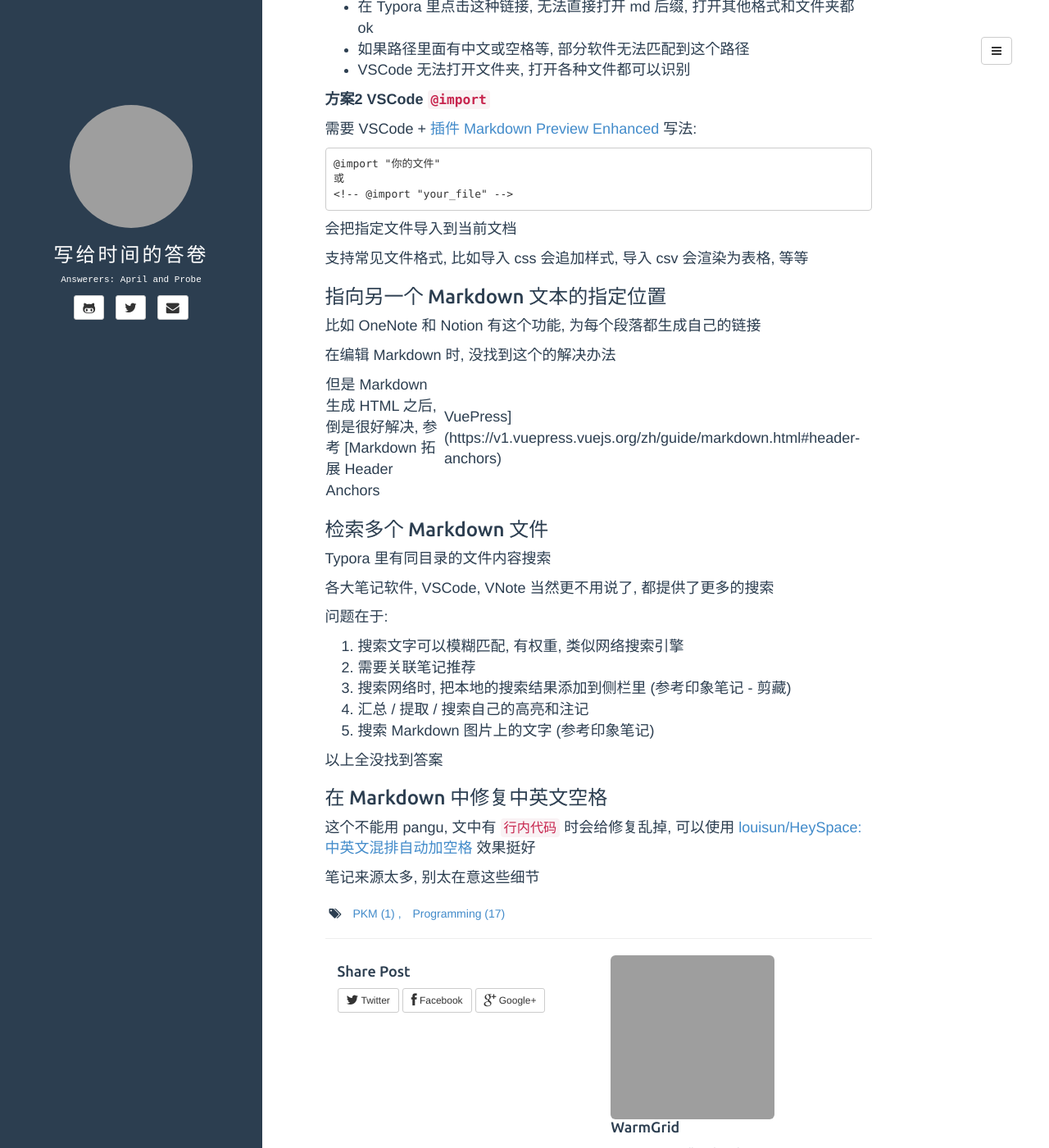
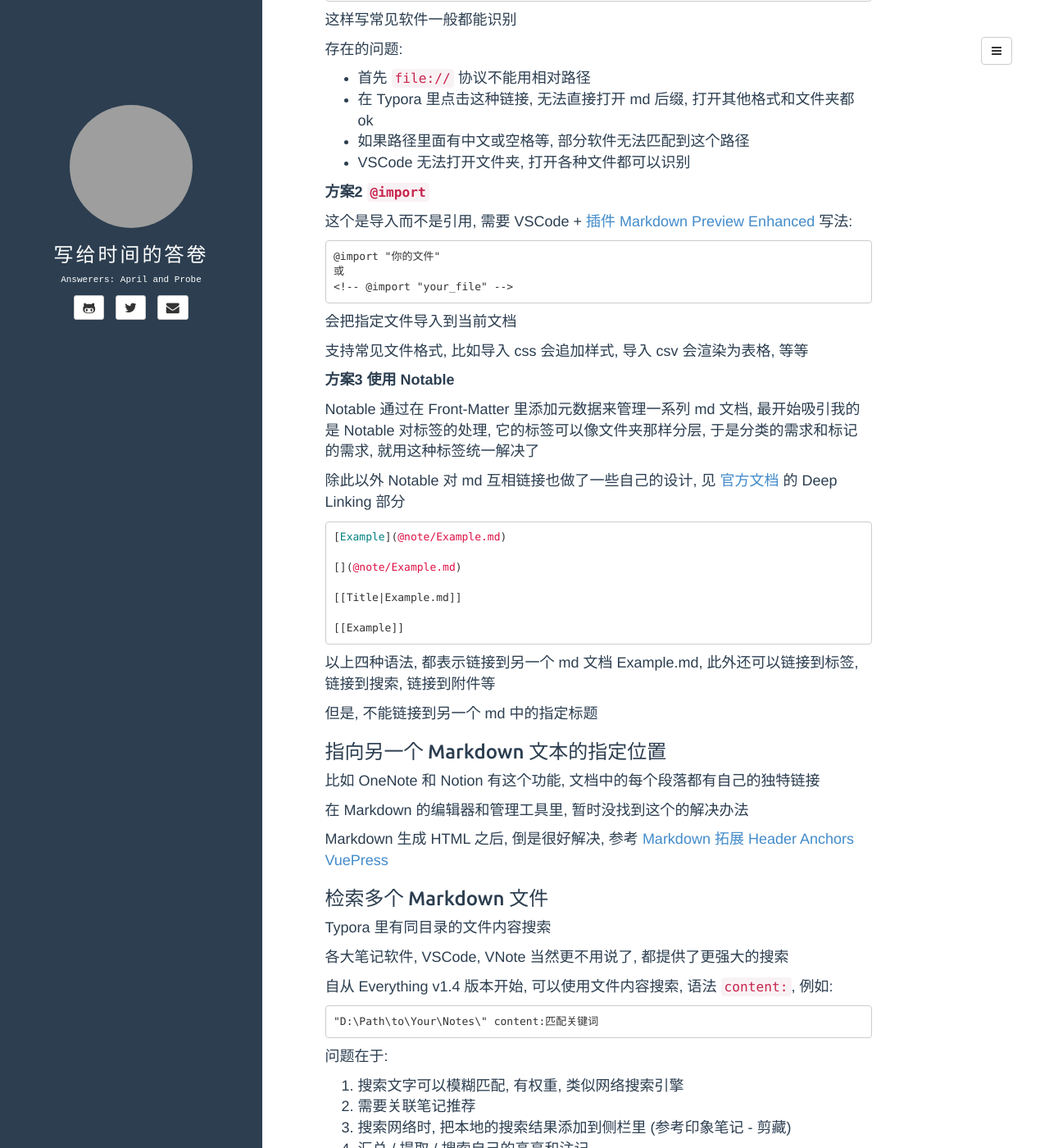
Before and after one commit to WarmGrid/warmgrid.github.io, a Jekyll site: the page built from _posts/2019-12-29-markdown-note-taking-tips.md, in a window 1280 px wide and 1400 px high, scrolled down 4894 px. Shown: the whole window at 82% size. Built offline with Jekyll 4.4.1, drawn with Linux system fonts in a browser that asks for light colours; some of the changed text lies outside the part shown; grey boxes are pictures that could not be loaded.

Commit message:
patch md tips add notable intro

````diff
--- a/_posts/2019-12-29-markdown-note-taking-tips.md
+++ b/_posts/2019-12-29-markdown-note-taking-tips.md
@@ -227,12 +227,14 @@
 
 需要 VSCode + 扩展 `Markdown Extended`, 启动 md 预览就能看到了
 
-在 Typora 里虽然不识别, 但也保留了相对易读的样式, 类似一个四空格缩进的代码块, 推荐
+在 Typora 里虽然不识别, 也保留了相对易读的样式, 类似一个四空格缩进的代码块, 语义比较清楚
 
-另附所有支持的标记:
+唯独有个小问题, Typora 输入四个空格缩进时, 它会在行首自动添加一个 `\u200b` 字符 ([u200b instead of tab](https://github.com/typora/typora-issues/issues/2039) 为让普通段落能具备首行缩进效果), 于是从 VSCode 看来, 就认不出这是一个 Admonition 块了, 解决办法: 在 Typora 中切换源代码模式, 删掉 `\u200b` 字符就行
+
+另附 Admonition 所有支持的标记:
 
 ```
-note | summary, abstract, tldr | info, todo | tip, hint | success, check, done | question, help, faq | warning, attention, caution | failure, fail, missing | danger, error, bug | example, snippet | quote, cite
+note | summary/abstract/tldr | info/todo | tip/hint | success/check/done | question/help/faq | warning/attention/caution | failure/fail/missing | danger/error/bug | example/snippet | quote/cite
 ```
 
 
@@ -264,7 +266,7 @@
 
 
 
-恰当的使用颜色高亮 + 注记, 有一些笔记的样子了, 如果做到 LiquidText 那样就更好了, 还需研究
+恰当的使用颜色高亮 + 注记, 你的 Markdown 文档开始有一些学习笔记的样子了, 如果能做到 LiquidText 那样就更好了, 还需研究
 
 
 
@@ -290,9 +292,9 @@
 
 
 
-**方案2 VSCode `@import`**
+**方案2 `@import`**
 
-需要 VSCode + [插件 Markdown Preview Enhanced](https://shd101wyy.github.io/markdown-preview-enhanced/#/zh-cn/file-imports) 写法:
+这个是导入而不是引用, 需要 VSCode + [插件 Markdown Preview Enhanced](https://shd101wyy.github.io/markdown-preview-enhanced/#/zh-cn/file-imports) 写法:
 
 ```
 @import "你的文件"
@@ -308,13 +310,35 @@
 
 
 
+**方案3 使用 Notable**
+
+Notable 通过在 Front-Matter 里添加元数据来管理一系列 md 文档, 最开始吸引我的是 Notable 对标签的处理, 它的标签可以像文件夹那样分层, 于是分类的需求和标记的需求, 就用这种标签统一解决了
+
+除此以外 Notable 对 md 互相链接也做了一些自己的设计, 见 [官方文档](https://cheatsheet.md/notable.pdf) 的 Deep Linking 部分
+
+```markdown
+[Example](@note/Example.md)
+
+[](@note/Example.md)
+
+[[Title|Example.md]]
+
+[[Example]]
+```
+
+以上四种语法, 都表示链接到另一个 md 文档 Example.md, 此外还可以链接到标签, 链接到搜索, 链接到附件等
+
+但是, 不能链接到另一个 md 中的指定标题
+
+
+
 ### 指向另一个 Markdown 文本的指定位置
 
-比如 OneNote 和 Notion 有这个功能, 为每个段落都生成自己的链接
+比如 OneNote 和 Notion 有这个功能, 文档中的每个段落都有自己的独特链接
 
-在编辑 Markdown 时, 没找到这个的解决办法
+在 Markdown 的编辑器和管理工具里, 暂时没找到这个的解决办法
 
-但是 Markdown 生成 HTML 之后, 倒是很好解决, 参考 [Markdown 拓展 Header Anchors | VuePress](https://v1.vuepress.vuejs.org/zh/guide/markdown.html#header-anchors)
+Markdown 生成 HTML 之后, 倒是很好解决, 参考 [Markdown 拓展 Header Anchors VuePress](https://v1.vuepress.vuejs.org/zh/guide/markdown.html#header-anchors)
 
 
 
@@ -324,7 +348,17 @@
 
 Typora 里有同目录的文件内容搜索
 
-各大笔记软件, VSCode, VNote 当然更不用说了, 都提供了更多的搜索
+各大笔记软件, VSCode, VNote 当然更不用说了, 都提供了更强大的搜索
+
+
+
+自从 Everything v1.4 版本开始, 可以使用文件内容搜索, 语法 `content:`, 例如:
+
+```
+"D:\Path\to\Your\Notes\" content:匹配关键词
+```
+
+
 
 
 
````
Also changed, not shown: other parts of _posts/2019-12-29-markdown-note-taking-tips.md (+2 -2 lines).
